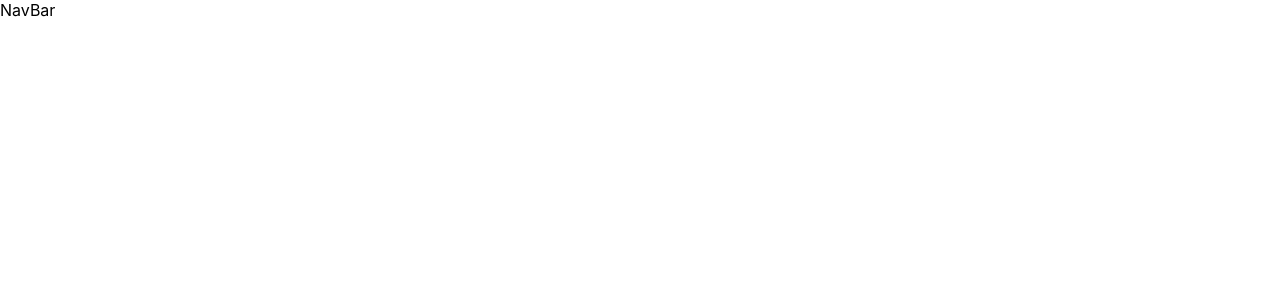
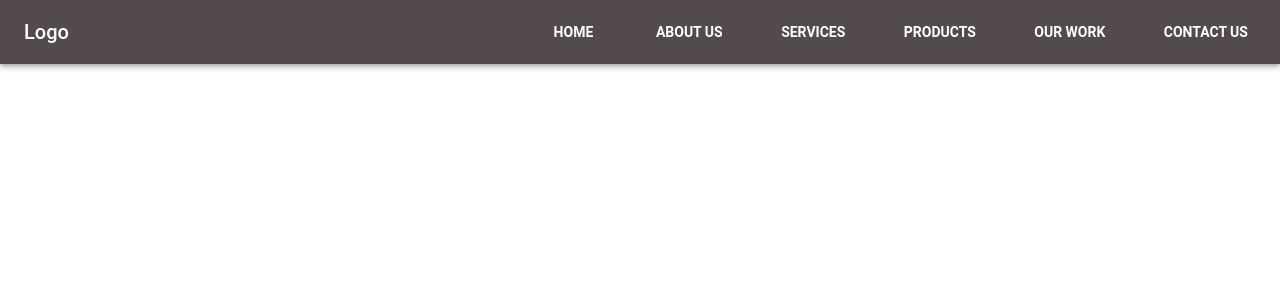
Before and after one commit to yousefo1995/MACH, a React (Create React App) app: page / in a window 1280 px wide. Shown: the top 300 px of the page. Built offline with nearby package versions, Linux system fonts and the light colour scheme.

Commit message:
Create a NavBar and Drawer

```diff
--- /dev/null
+++ b/src/Components/NavBar/MenuDrawer.js
@@ -0,0 +1,50 @@
+import React from "react";
+import { Drawer, List, ListItem, Typography } from "@mui/material";
+
+const MenuDrawer = ({ isOpen, toggleDrawer }) => {
+  return (
+    <Drawer anchor="left" open={isOpen} onClose={toggleDrawer}>
+      <List
+        sx={{
+          bgcolor: "primary.main",
+          color: "#fff",
+          height: "100%",
+          width: "250px",
+        }}
+      >
+        <ListItem button>
+          <Typography padding={1} color="inherit">
+            Home
+          </Typography>
+        </ListItem>
+        <ListItem button>
+          <Typography padding={1} color="inherit">
+            About us
+          </Typography>
+        </ListItem>
+        <ListItem button>
+          <Typography padding={1} color="inherit">
+            Services
+          </Typography>
+        </ListItem>
+        <ListItem button>
+          <Typography padding={1} color="inherit">
+            Products
+          </Typography>
+        </ListItem>
+        <ListItem button>
+          <Typography padding={1} color="inherit">
+            Our work
+          </Typography>
+        </ListItem>
+        <ListItem button>
+          <Typography padding={1} color="inherit">
+            Contact us
+          </Typography>
+        </ListItem>
+      </List>
+    </Drawer>
+  );
+};
+
+export default MenuDrawer;
--- a/src/Components/NavBar/NavBar.js
+++ b/src/Components/NavBar/NavBar.js
@@ -1,7 +1,63 @@
-import React from "react";
+import React, { useState } from "react";
+import AppBar from "@mui/material/AppBar";
+import Toolbar from "@mui/material/Toolbar";
+import Typography from "@mui/material/Typography";
+import Button from "@mui/material/Button";
+import IconButton from "@mui/material/IconButton";
+import MenuIcon from "@mui/icons-material/Menu";
+import { Stack, Box } from "@mui/material";
+import MenuDrawer from "./MenuDrawer";
 
 const NavBar = () => {
-  return <div>NavBar</div>;
+  const [isDrawerOpen, setIsDrawerOpen] = useState(false);
+
+  const toggleDrawer = () => {
+    setIsDrawerOpen(!isDrawerOpen);
+  };
+
+  return (
+    <Box sx={{ flexGrow: 1 }}>
+      <AppBar position="static">
+        <Toolbar>
+          <Stack width="42%">
+            <Typography variant="h6" component="div" sx={{ flexGrow: 1 }}>
+              Logo
+            </Typography>
+          </Stack>
+          <Stack
+            flexDirection="row"
+            width="58%"
+            display={{ xs: "none", lg: "flex" }}
+            justifyContent="space-between"
+          >
+            <Button color="inherit">Home</Button>
+            <Button color="inherit">About us</Button>
+            <Button color="inherit">Services</Button>
+            <Button color="inherit">Products</Button>
+            <Button color="inherit">Our work</Button>
+            <Button color="inherit">Contact us</Button>
+          </Stack>
+          <Stack
+            flexDirection="row-reverse"
+            display={{ xs: "flex", lg: "none" }}
+            width="58%"
+          >
+            <IconButton
+              size="large"
+              edge="start"
+              color="inherit"
+              aria-label="menu"
+              sx={{ mr: 2 }}
+              onClick={toggleDrawer}
+            >
+              <MenuIcon />
+            </IconButton>
+          </Stack>
+        </Toolbar>
+      </AppBar>
+      <MenuDrawer isOpen={isDrawerOpen} toggleDrawer={toggleDrawer} />
+    </Box>
+  );
 };
 
 export default NavBar;
```
